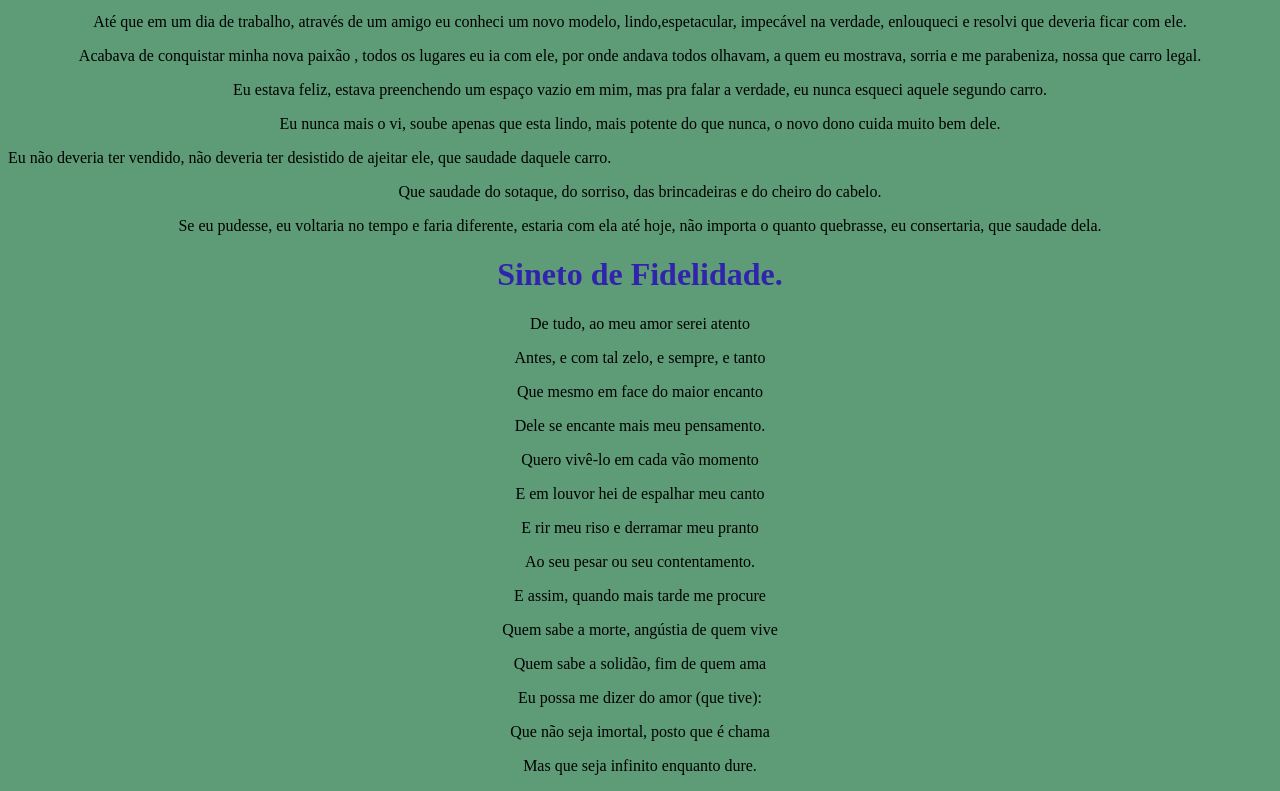
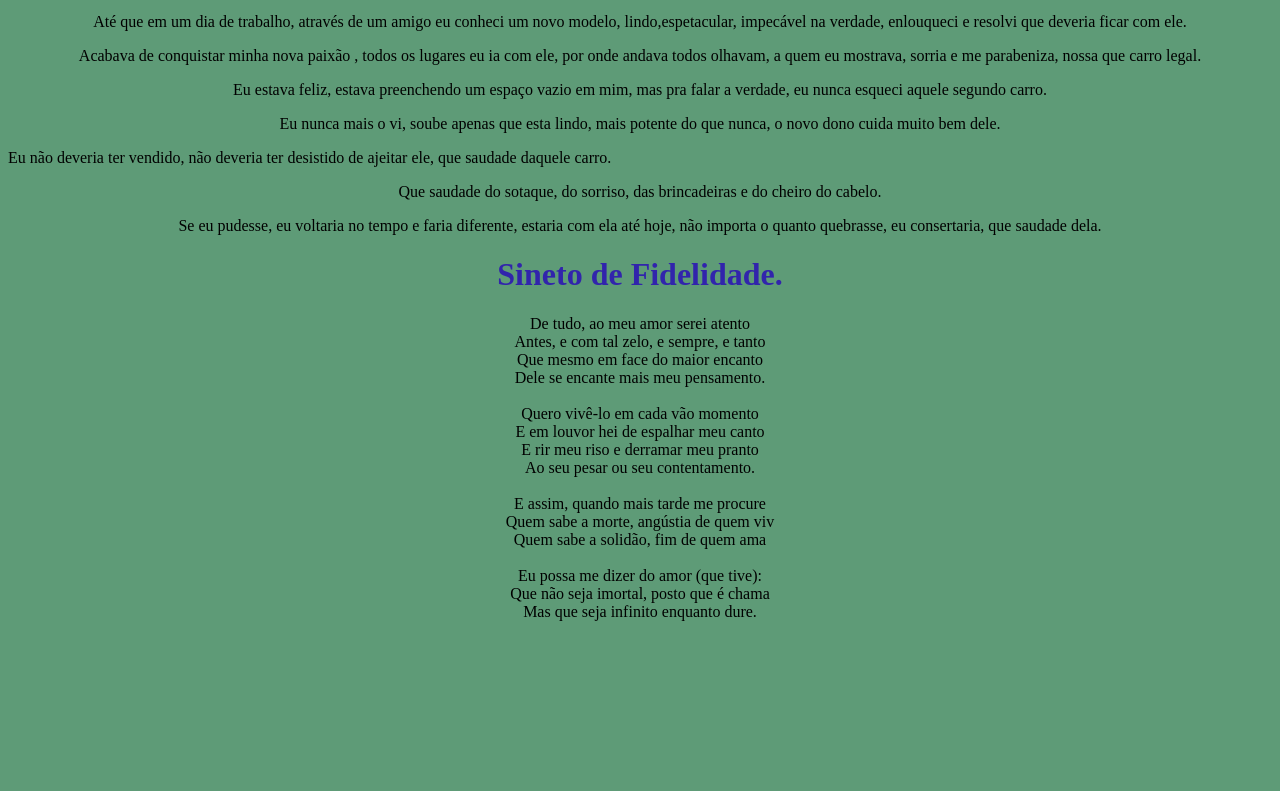
Before and after one commit to brunobrandalize/poema, a plain HTML site: page index.html in a window 1280 px wide. Shown: the part 445-1236 px from the top of the page. After the commit the page ends 1082 px from the top, so only its background shows below. Drawn offline with Linux system fonts and the light colour scheme.

Commit message:
Update index.html

```diff
--- a/index.html
+++ b/index.html
@@ -26,23 +26,23 @@
         <p>Se eu pudesse, eu voltaria no tempo e faria diferente, estaria com ela até hoje, não importa o quanto quebrasse, eu consertaria, que saudade dela.</p>
 
         <h1>Sineto de Fidelidade.</h1>
-        <p>De tudo, ao meu amor serei atento</p>
-        <p>Antes, e com tal zelo, e sempre, e tanto</p>
-        <p>Que mesmo em face do maior encanto</p>
-        <p>Dele se encante mais meu pensamento.</p>
-
-        <p>Quero vivê-lo em cada vão momento</p>
-        <p>E em louvor hei de espalhar meu canto</p>
-        <p>E rir meu riso e derramar meu pranto</p>
-        <p>Ao seu pesar ou seu contentamento.</p>
-
-        <p>E assim, quando mais tarde me procure</p>
-        <p>Quem sabe a morte, angústia de quem vive</p>
-        <p>Quem sabe a solidão, fim de quem ama</p>
-
-        <p>Eu possa me dizer do amor (que tive):</p>
-        <p>Que não seja imortal, posto que é chama</p>
-        <p>Mas que seja infinito enquanto dure.</p>
+        <p>De tudo, ao meu amor serei atento<br>
+        Antes, e com tal zelo, e sempre, e tanto<br>
+        Que mesmo em face do maior encanto<br>
+        Dele se encante mais meu pensamento.<br>
+        <br>
+        Quero vivê-lo em cada vão momento<br>
+        E em louvor hei de espalhar meu canto<br>
+        E rir meu riso e derramar meu pranto<br>
+        Ao seu pesar ou seu contentamento.<br>
+        <br>
+        E assim, quando mais tarde me procure<br>
+        Quem sabe a morte, angústia de quem viv<br>
+        Quem sabe a solidão, fim de quem ama<br>
+        <br>
+        Eu possa me dizer do amor (que tive):<br>
+        Que não seja imortal, posto que é chama<br>
+        Mas que seja infinito enquanto dure.</p>
 
     </body>
     </head>
```
